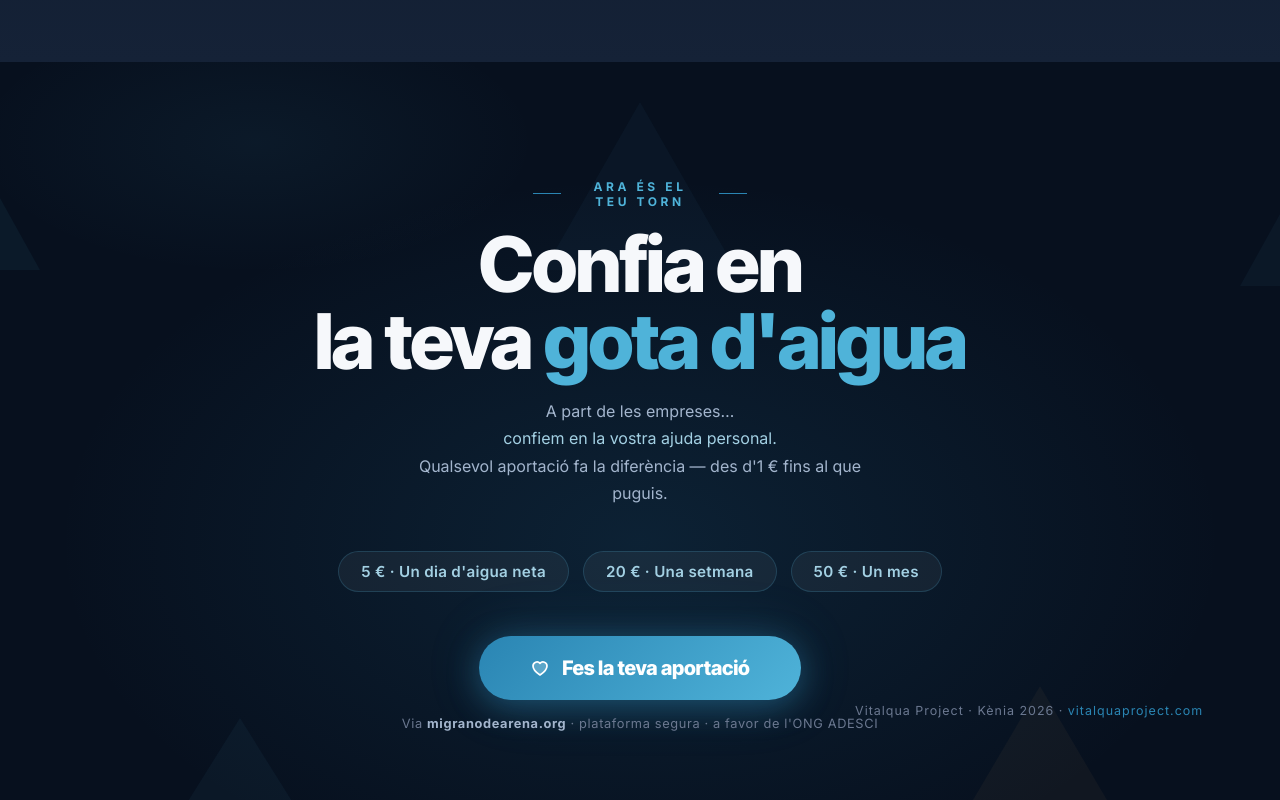
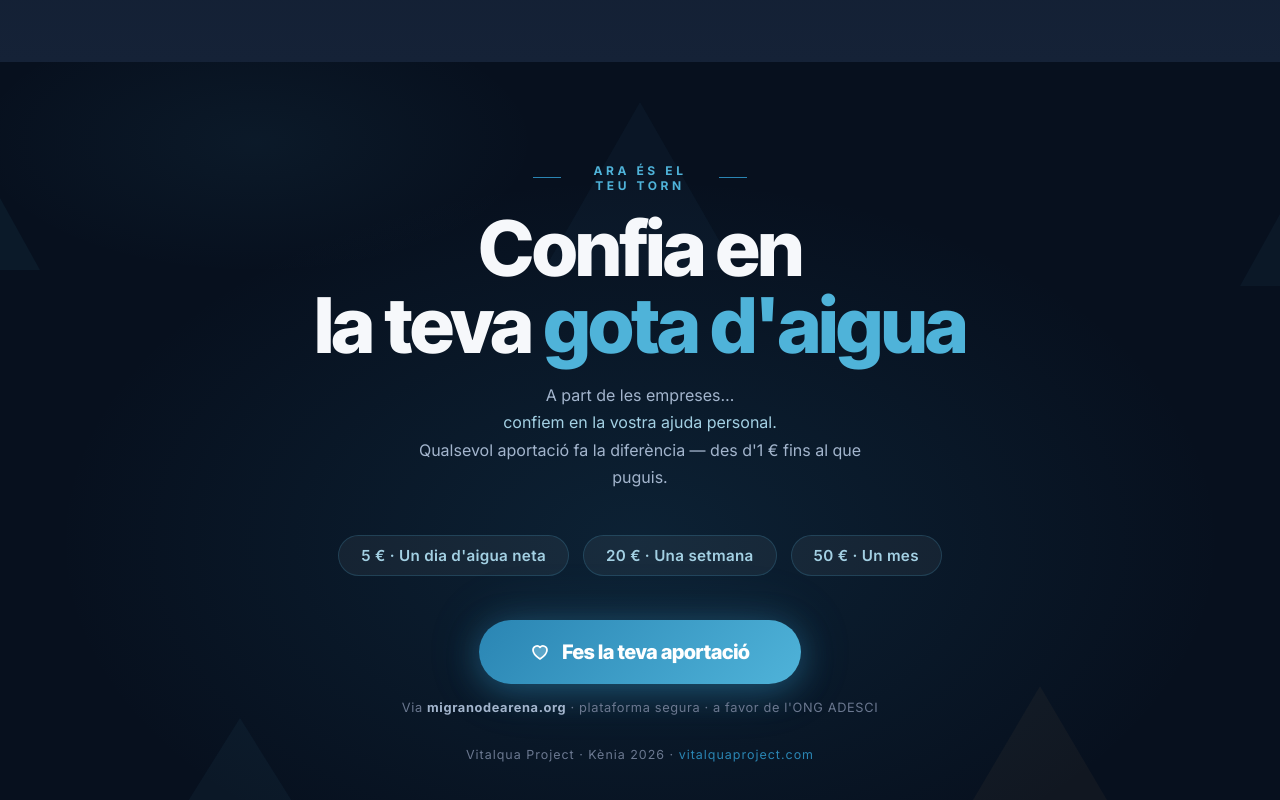
Before and after one commit to vitalquaproject/vitalquaproject, a website: page public/direct.html in a window 1280 px wide. Shown: the part 4028-4828 px from the top of the page. Drawn offline with Linux system fonts and the light colour scheme.

Commit message:
Update direct.html

```diff
--- a/public/direct.html
+++ b/public/direct.html
@@ -884,10 +884,7 @@
     .dona-platform strong { color: var(--faint); }
 
     .dona-heart {
-      position: absolute;
-      bottom: 28px;
-      left: 50%;
-      transform: translateX(-50%);
+      margin-top: clamp(20px, 3vw, 32px);
       font-size: 0.78rem;
       color: var(--muted);
       letter-spacing: 0.08em;
```
